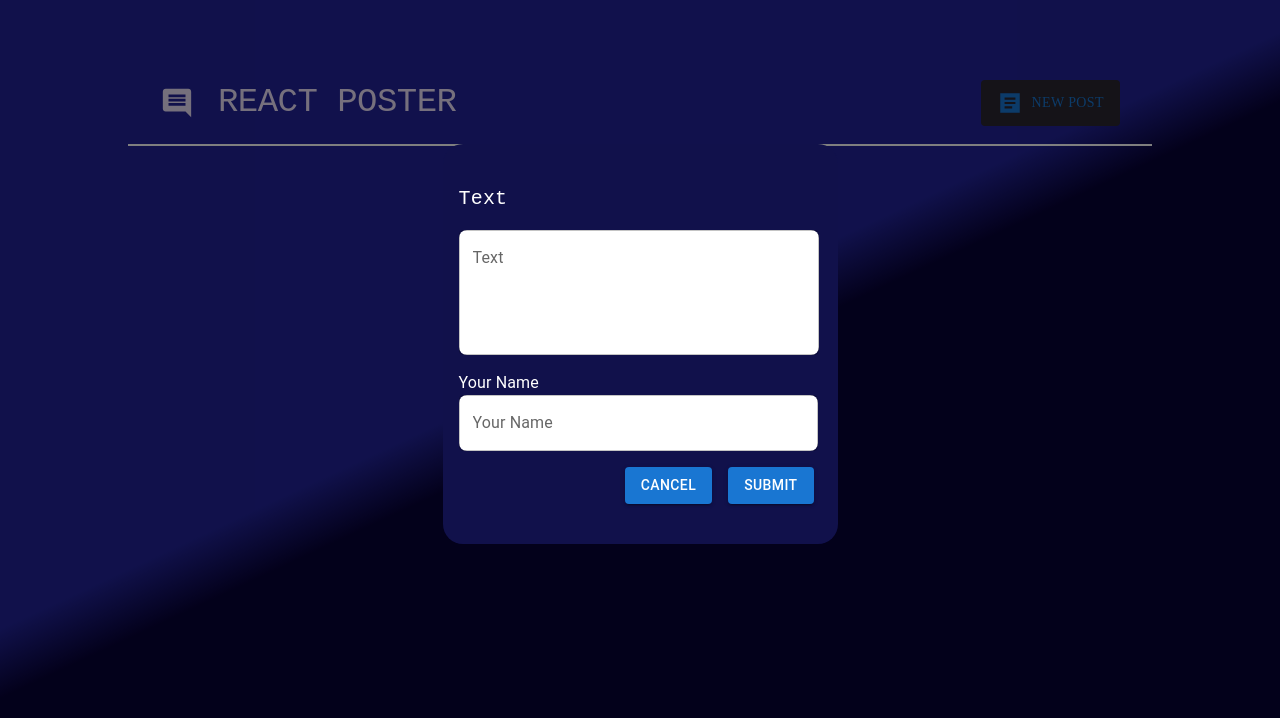
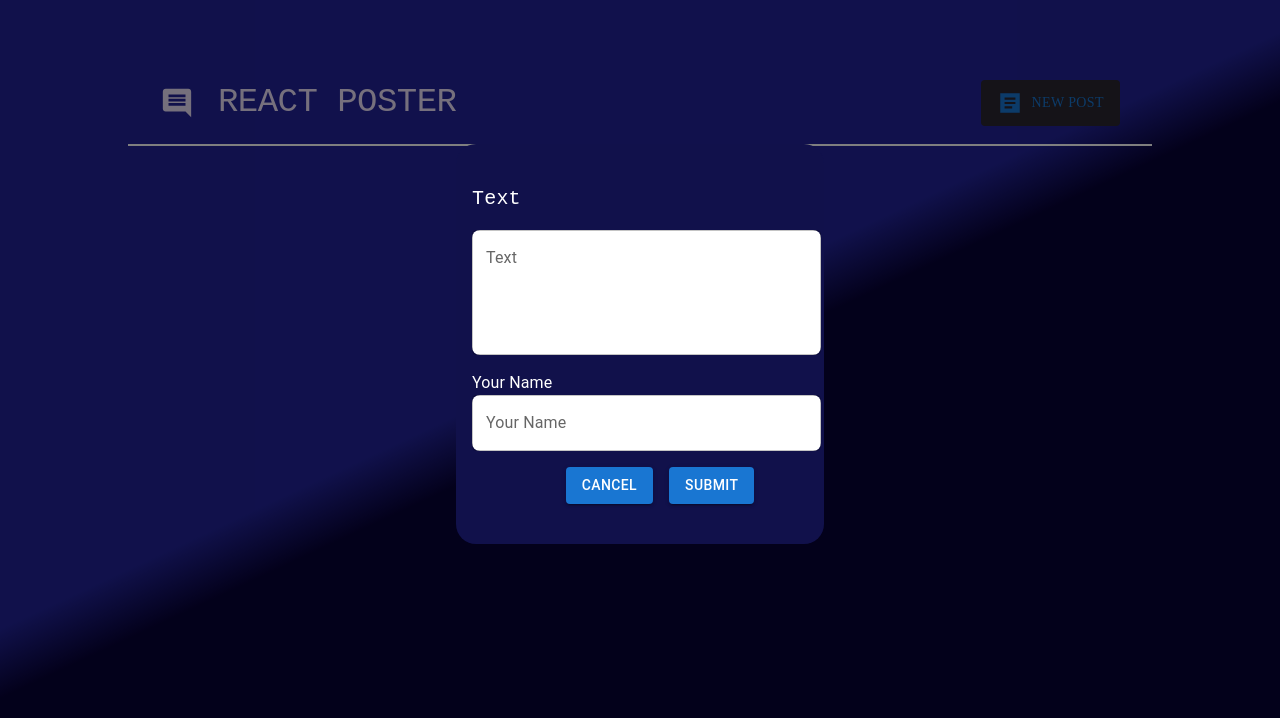
Before and after one commit to macanthonychukwuemeka/Comment-App-Challenge, a React (Vite) app: page / in a window 1280 px wide. Both pictures are taken after a click on the button "NEW POST". Shown: the top 718 px of the page. Built offline with nearby package versions, Linux system fonts and the light colour scheme.

Commit message:
textfield align fixed

```diff
--- a/index.html
+++ b/index.html
@@ -4,7 +4,7 @@
     <meta charset="UTF-8" />
     <link rel="icon" type="image/svg+xml" href="/favicon.ico" />
     <meta name="viewport" content="width=device-width, initial-scale=1.0" />
-    <title>Vite + React</title>
+    <title>Comment-Poster</title>
   </head>
   <body>
     <div id="root"></div>
--- a/src/Comment.jsx
+++ b/src/Comment.jsx
@@ -39,6 +39,7 @@ const Comment = () => {
     >
       <Box
         width="75%"
+        xs={{ w: "95" }}
         display="flex"
         paddingTop={10}
         paddingBottom={1}
@@ -93,14 +94,14 @@ const Comment = () => {
             color: "white",
             pt: "2rem",
             fontFamily: "inherit",
-            fontSize: { xs: 28, md: 37 },
+            fontSize: { xs: 20, md: 30, lg: 36 },
           }}
         >
           There are no posts yet. <br />
           <Typography
             paddingTop={1}
             fontFamily={"inherit"}
-            fontSize={{ xs: 20, md: 30 }}
+            fontSize={{ xs: 19, md: 28 }}
           >
             Start adding some!
           </Typography>
--- a/src/CommentForm.jsx
+++ b/src/CommentForm.jsx
@@ -35,11 +35,26 @@ const CommentForm = ({ addComment }) => {
   };
   return (
     <>
-      <form onSubmit={handleSubmit} value={value}>
-        <Box sx={{ py: 5, px: 2 }}>
+      <form
+        onSubmit={handleSubmit}
+        value={value}
+        display={"flex"}
+        justifyContent="center"
+        alignItems="center"
+      >
+        <Box
+          sx={{ py: 5, px: 2, m: 0, margin: "auto" }}
+
+          // display={"flex"}
+          // flexDirection={"column"}
+          // justifyContent="center"
+          // alignContent={"center"}
+          // alignItems="center"
+        >
           <Typography
             fontFamily="monospace"
             fontSize={20}
+            textAlign={"left"}
             color={"white"}
             sx={{ pb: 2 }}
           >
@@ -53,10 +68,13 @@ const CommentForm = ({ addComment }) => {
             name="name"
             multiline
             rows={4}
+            // width={"5rem"}
             variant="outlined"
             inputProps={{ style: { textTransform: "capitalize" } }}
             sx={{
               width: " 45ch",
+              width: { xs: "120%", sm: "120%", md: "120%" },
+              // width:{xs:}
               borderRadius: 2,
               color: "yellow",
               bgcolor: "white",
@@ -79,7 +97,10 @@ const CommentForm = ({ addComment }) => {
               fontFamily="monospace"
               inputProps={{ style: { textTransform: "capitalize" } }}
               sx={{
-                width: " 40ch",
+                width: " 45ch",
+                width: { xs: "120%", sm: "120%", md: "120%" },
+                // display: "flex",
+                // alignSelf: "right",
                 borderRadius: 2,
                 color: "yellow",
                 bgcolor: "white",
@@ -93,6 +114,7 @@ const CommentForm = ({ addComment }) => {
             justifyContent={"end"}
             paddingRight={1}
             paddingTop={2}
+            alignItems={"right"}
           >
             <Button variant="contained" sx={{ mr: 2 }} onClick={closeModal}>
               cancel
--- a/src/ModalComment.jsx
+++ b/src/ModalComment.jsx
@@ -10,8 +10,9 @@ const ModalComment = ({ addComment }) => {
     <Box>
       <Modal
         // hideBackdrop
+        // width="395rem"
         sx={{
-          width: 395,
+          width: "23rem",
           display: "flex",
           justifySelf: "center",
           alignSelf: "center",
```
